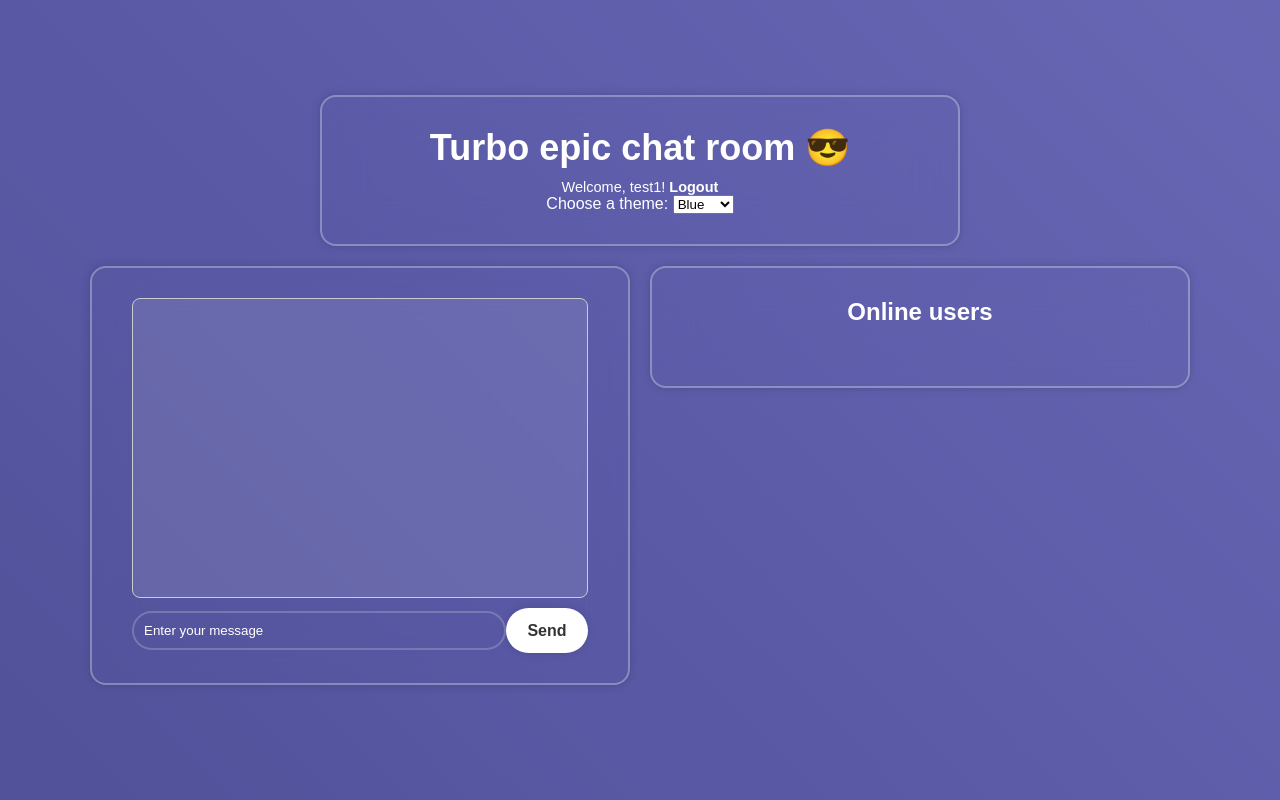
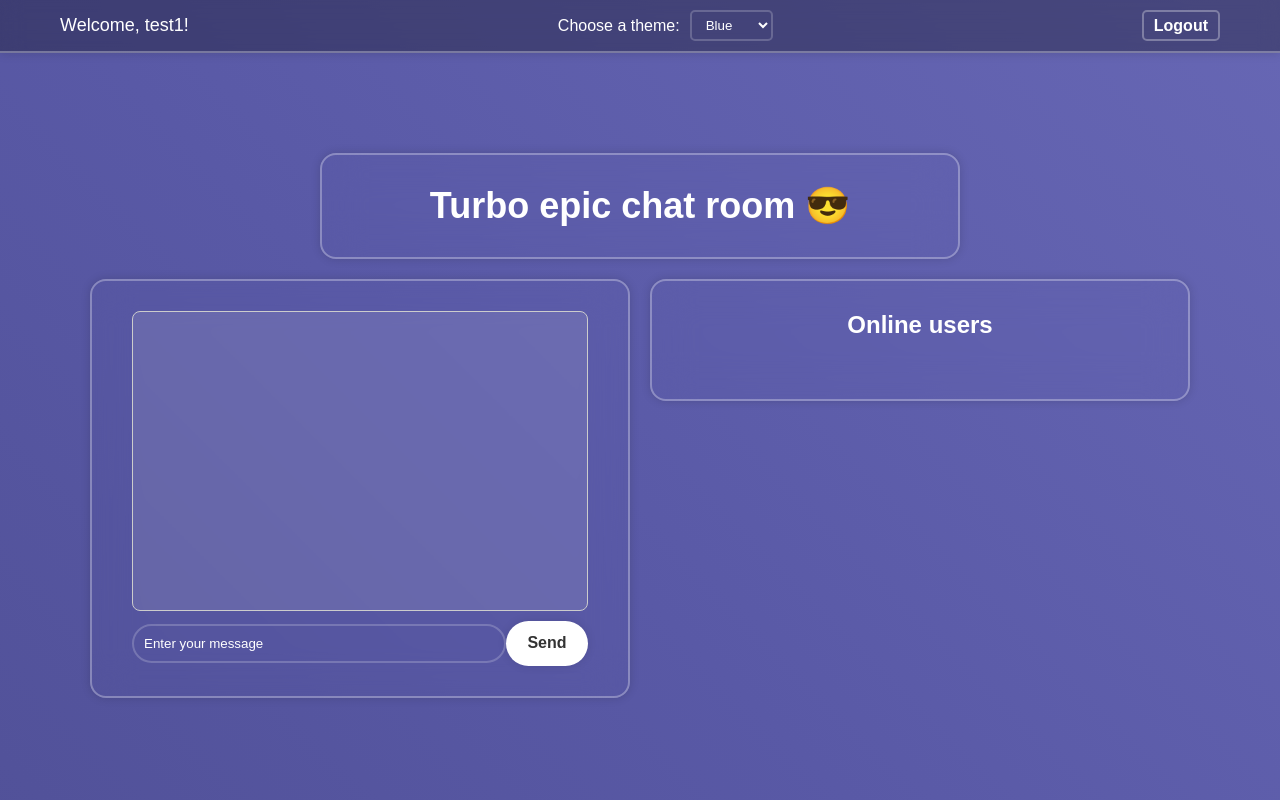
Before and after one commit to ksadowy/ChatApp, a Flask app: page / in a window 1280 px wide. Run offline with Flask 3, Linux system fonts and the light colour scheme; a user stored in the database is signed in; parts of the project's set-up code (start-up, migrations or seed data) failed here and were passed over; some libraries are stand-ins or nearby versions.

Commit message:
navbar + themes

```diff
--- a/static/css/chat.css
+++ b/static/css/chat.css
@@ -7,7 +7,74 @@
     font-family: "Arial", sans-serif;
 }
 
+.navbar {
+    width: 100%;
+    background: rgba(0, 0, 0, .3);
+    backdrop-filter: blur(10px);
+    box-shadow: 0 0 10px rgba(0, 0, 0, .15);
+    padding: 10px 0;
+    position: fixed;
+    top: 0;
+    left: 0;
+    z-index: 1000;
+    border-bottom: 2px solid rgba(255, 255, 255, .3);
+}
+
+.navbar-content {
+    display: flex;
+    justify-content: space-between;
+    align-items: center;
+    max-width: 1200px;
+    margin: 0 auto;
+    padding: 0 20px;
+    color: #fff;
+}
+
+.welcome-message {
+    font-size: 18px;
+}
+
+.theme-selector {
+    display: flex;
+    align-items: center;
+}
+
+.theme-selector label {
+    margin-right: 10px;
+}
+
+.theme-selector select {
+    padding: 5px 10px;
+    border: 2px solid rgba(255, 255, 255, .2);
+    border-radius: 5px;
+    background: transparent;
+    color: #fff;
+    outline: none;
+}
+
+.theme-selector select option {
+    background: #333;
+    color: #fff;
+}
+
+.logout-link a {
+    color: #fff;
+    text-decoration: none;
+    font-weight: 600;
+    padding: 5px 10px;
+    border: 2px solid rgba(255, 255, 255, .3);
+    border-radius: 5px;
+    transition: background-color 0.3s, color 0.3s;
+}
+
+.logout-link a:hover {
+    background-color: #fff;
+    color: #333;
+}
+
+
 body {
+    padding-top: 70px;
     display: flex;
     flex-direction: column;
     align-items: center;
@@ -86,21 +153,6 @@ body.purple-theme .message.received {
 
 .wrapper-title h1 {
     font-size: 36px;
-}
-
-.wrapper-title .logout-link {
-    font-size: 14.5px;
-    margin-top: 10px;
-}
-
-.logout-link p a {
-    color: #fff;
-    text-decoration: none;
-    font-weight: 600;
-}
-
-.logout-link p a:hover {
-    text-decoration: underline;
 }
 
 .chat-container {
--- a/templates/index.html
+++ b/templates/index.html
@@ -8,12 +8,11 @@
     <link rel="stylesheet" href="/static/css/chat.css">
 </head>
 <body>
-    <div class="wrapper-title">
-        <h1>Turbo epic chat room 😎</h1>
-        <div class="logout-link">
-            <p>Welcome, {{ username }}! <a href="{{ url_for('logout') }}">Logout</a></p>
+    <nav class="navbar">
+        <div class="navbar-content">
+            <div class="welcome-message">
+                Welcome, {{ username }}!
             </div>
-
             <div class="theme-selector">
                 <label for="theme"> Choose a theme: </label>
                 <select id="theme" onchange="changeTheme()">
@@ -22,6 +21,13 @@
                     <option value="purple">Purple</option>
                 </select>
         </div>
+        <div class="logout-link">
+            <a href="{{ url_for('logout') }}">Logout</a>
+        </div>
+    </nav>
+
+    <div class="wrapper-title">
+        <h1>Turbo epic chat room 😎</h1>
     </div>
 
     <div class="chat-container">
```
Also changed, not shown: instance/chat.db. Lines whose indentation alone changed are shown as unchanged.
